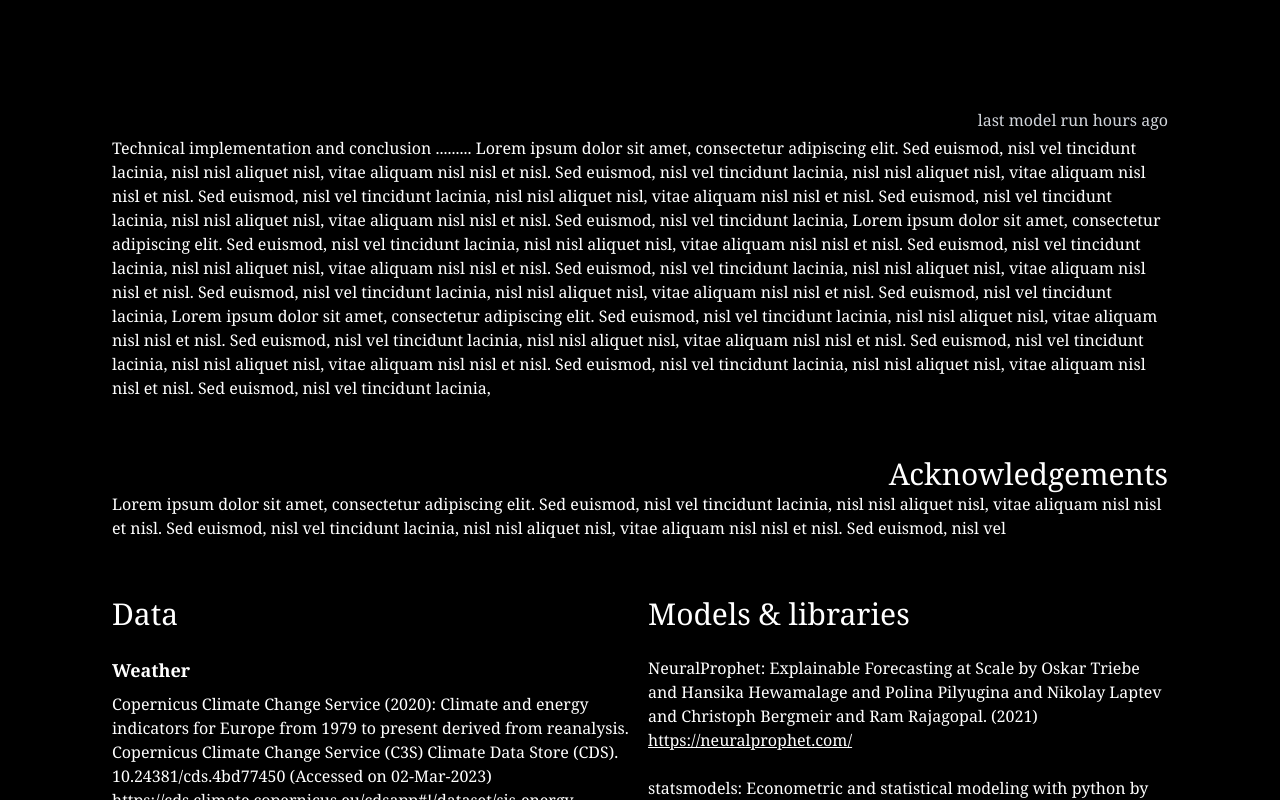
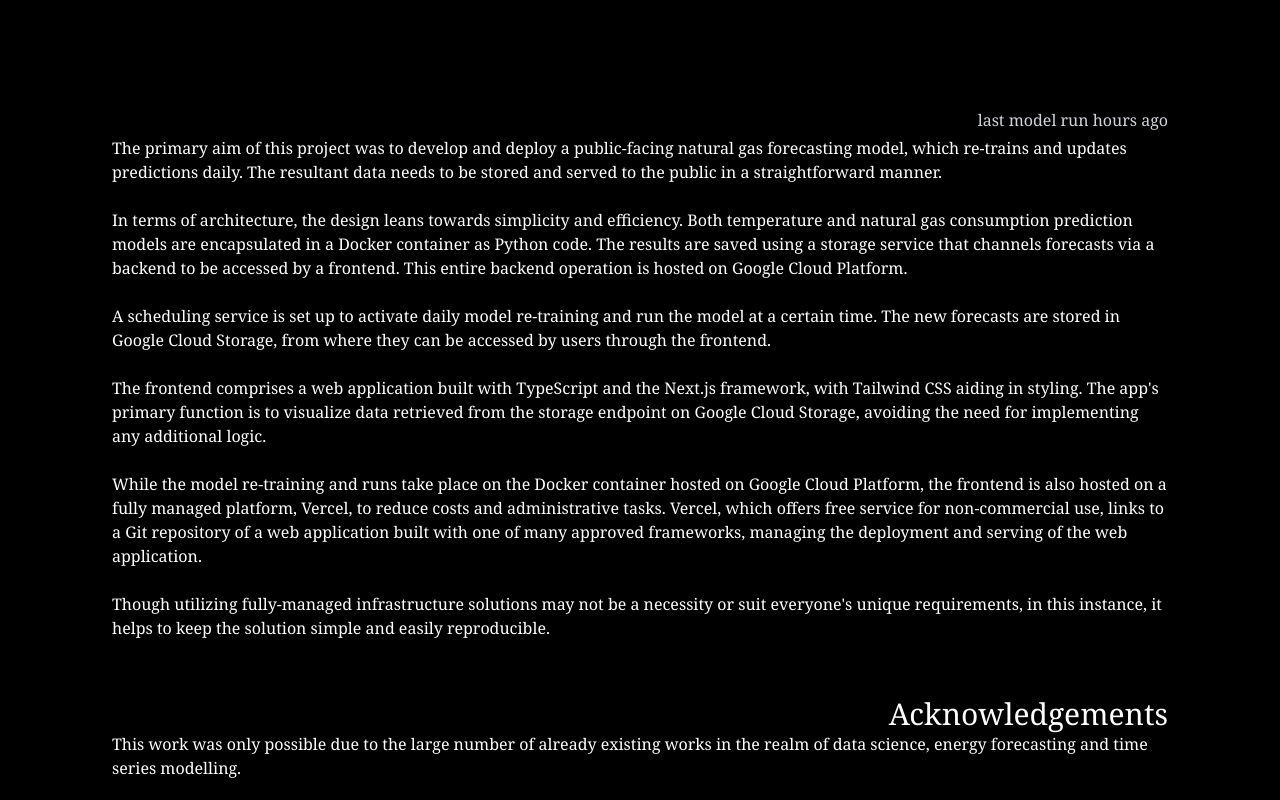
Before and after one commit to f-linus/natural_gas_consumption_modelling_frontend, a Next.js app: page / in a window 1280 px wide. Shown: the part 4860-5660 px from the top of the page. Built offline with nearby package versions, Linux system fonts and the light colour scheme; no server answers.

Commit message:
Add technical implemention part

```diff
--- a/components/NaturalGasConsumptionModelling.tsx
+++ b/components/NaturalGasConsumptionModelling.tsx
@@ -139,37 +139,47 @@ export const NaturalGasConsumptionModelling = () => {
       <ForecastPlot data={data} daysHistoric={7} height={500} />
 
       <p>
-        Technical implementation and conclusion ......... Lorem ipsum dolor sit
-        amet, consectetur adipiscing elit. Sed euismod, nisl vel tincidunt
-        lacinia, nisl nisl aliquet nisl, vitae aliquam nisl nisl et nisl. Sed
-        euismod, nisl vel tincidunt lacinia, nisl nisl aliquet nisl, vitae
-        aliquam nisl nisl et nisl. Sed euismod, nisl vel tincidunt lacinia, nisl
-        nisl aliquet nisl, vitae aliquam nisl nisl et nisl. Sed euismod, nisl
-        vel tincidunt lacinia, nisl nisl aliquet nisl, vitae aliquam nisl nisl
-        et nisl. Sed euismod, nisl vel tincidunt lacinia, Lorem ipsum dolor sit
-        amet, consectetur adipiscing elit. Sed euismod, nisl vel tincidunt
-        lacinia, nisl nisl aliquet nisl, vitae aliquam nisl nisl et nisl. Sed
-        euismod, nisl vel tincidunt lacinia, nisl nisl aliquet nisl, vitae
-        aliquam nisl nisl et nisl. Sed euismod, nisl vel tincidunt lacinia, nisl
-        nisl aliquet nisl, vitae aliquam nisl nisl et nisl. Sed euismod, nisl
-        vel tincidunt lacinia, nisl nisl aliquet nisl, vitae aliquam nisl nisl
-        et nisl. Sed euismod, nisl vel tincidunt lacinia, Lorem ipsum dolor sit
-        amet, consectetur adipiscing elit. Sed euismod, nisl vel tincidunt
-        lacinia, nisl nisl aliquet nisl, vitae aliquam nisl nisl et nisl. Sed
-        euismod, nisl vel tincidunt lacinia, nisl nisl aliquet nisl, vitae
-        aliquam nisl nisl et nisl. Sed euismod, nisl vel tincidunt lacinia, nisl
-        nisl aliquet nisl, vitae aliquam nisl nisl et nisl. Sed euismod, nisl
-        vel tincidunt lacinia, nisl nisl aliquet nisl, vitae aliquam nisl nisl
-        et nisl. Sed euismod, nisl vel tincidunt lacinia,
+        {
+          "The primary aim of this project was to develop and deploy a public-facing natural gas forecasting model, which re-trains and updates predictions daily. The resultant data needs to be stored and served to the public in a straightforward manner."
+        }
+      </p>
+      <br />
+      <p>
+        {
+          "In terms of architecture, the design leans towards simplicity and efficiency. Both temperature and natural gas consumption prediction models are encapsulated in a Docker container as Python code. The results are saved using a storage service that channels forecasts via a backend to be accessed by a frontend. This entire backend operation is hosted on Google Cloud Platform."
+        }
+      </p>
+      <br />
+      <p>
+        {
+          "A scheduling service is set up to activate daily model re-training and run the model at a certain time. The new forecasts are stored in Google Cloud Storage, from where they can be accessed by users through the frontend."
+        }
+      </p>
+      <br />
+      <p>
+        {
+          "The frontend comprises a web application built with TypeScript and the Next.js framework, with Tailwind CSS aiding in styling. The app's primary function is to visualize data retrieved from the storage endpoint on Google Cloud Storage, avoiding the need for implementing any additional logic."
+        }
+      </p>
+      <br />
+      <p>
+        {
+          "While the model re-training and runs take place on the Docker container hosted on Google Cloud Platform, the frontend is also hosted on a fully managed platform, Vercel, to reduce costs and administrative tasks. Vercel, which offers free service for non-commercial use, links to a Git repository of a web application built with one of many approved frameworks, managing the deployment and serving of the web application."
+        }
+      </p>
+      <br />
+      <p>
+        {
+          "Though utilizing fully-managed infrastructure solutions may not be a necessity or suit everyone's unique requirements, in this instance, it helps to keep the solution simple and easily reproducible."
+        }
       </p>
 
       <h3 className="text-3xl mt-14 text-right">Acknowledgements</h3>
 
       <p>
-        Lorem ipsum dolor sit amet, consectetur adipiscing elit. Sed euismod,
-        nisl vel tincidunt lacinia, nisl nisl aliquet nisl, vitae aliquam nisl
-        nisl et nisl. Sed euismod, nisl vel tincidunt lacinia, nisl nisl aliquet
-        nisl, vitae aliquam nisl nisl et nisl. Sed euismod, nisl vel
+        {
+          "This work was only possible due to the large number of already existing works in the realm of data science, energy forecasting and time series modelling."
+        }
       </p>
 
       <div className="grid grid-cols-1 gap-4 lg:grid-cols-2">
```
